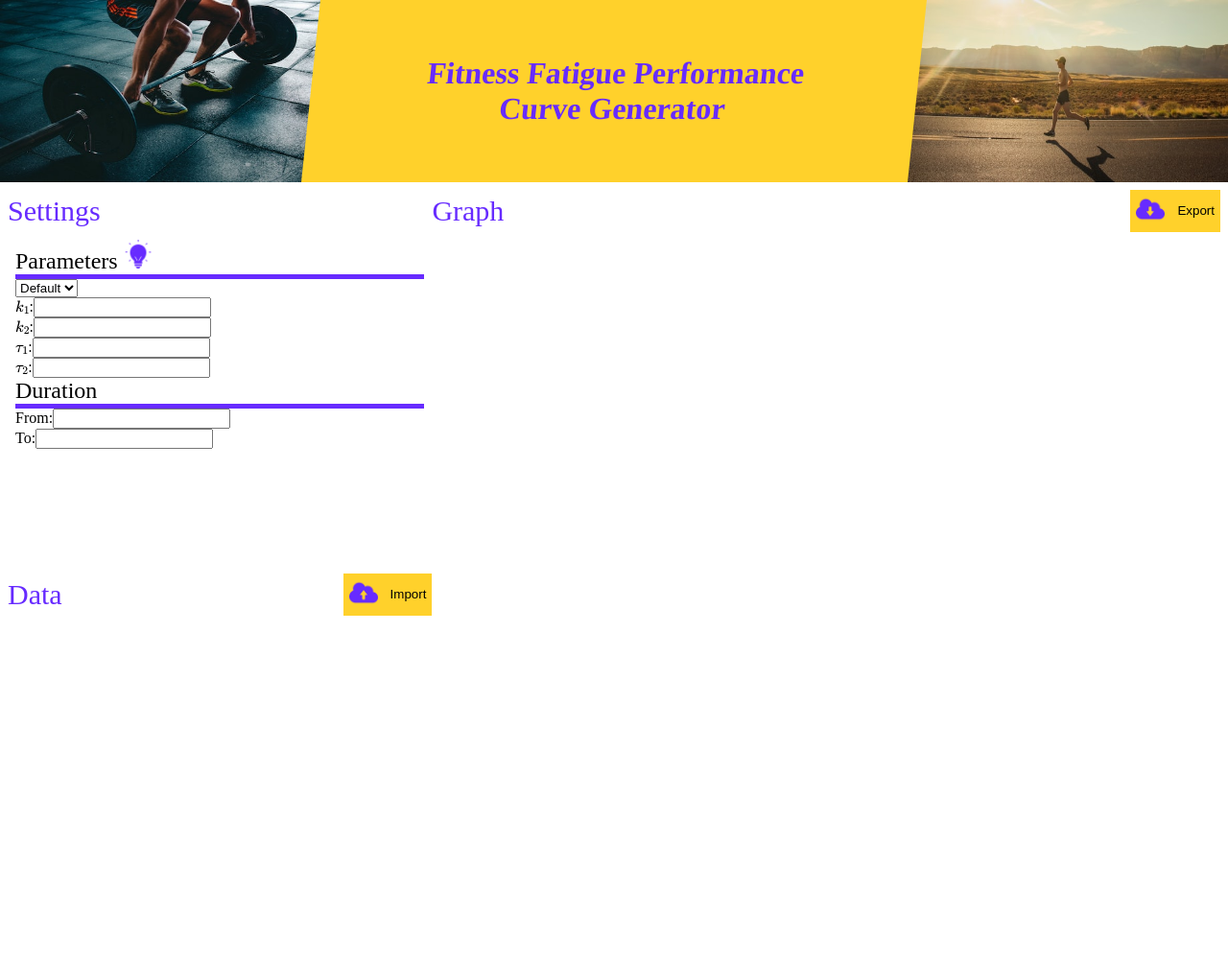
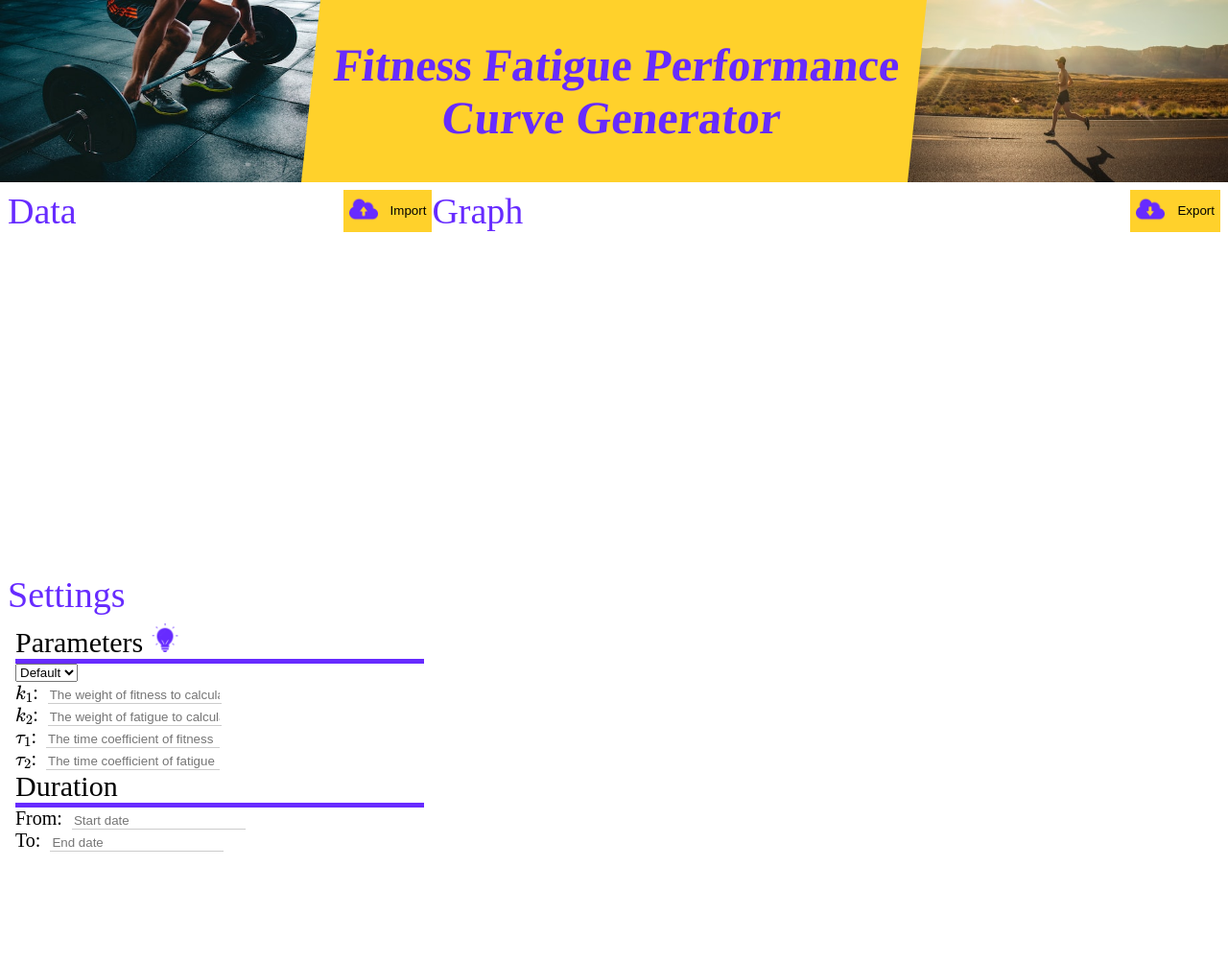
Before and after one commit to jjjkkkjjj/ff-perf, a plain HTML site: page docs/index.html in a window 1280 px wide. Shown: the whole page at 96% size. Drawn offline with nearby package versions, Linux system fonts and the light colour scheme; some packages are replaced by stand-ins of ours; a web font is replaced by a local one.

Commit message:
change layout

```diff
--- a/docs/css/base.css
+++ b/docs/css/base.css
@@ -9,8 +9,12 @@
     --title-height: 190px;
     --title-image-width: 348px;
     --block-height: 44px;
-    --block-fontsize: 30px;
-    --sethead-fontsize: 24px;
+
+    /* font size */
+    --title-fontsize: 24px;
+    --block-fontsize: 38px;
+    --sethead-fontsize: 30px;
+    --param-fontsize: 20px;
 
     /* margin */
     --main-margin: 8px;
@@ -81,3 +85,15 @@ button.icontxt::after {
     display: none;
 }
 */
+
+/* input */
+div.inptxt {
+    font-size: var(--param-fontsize);
+}
+
+label > input{
+    margin-left: 10px;
+    border: none;
+    border-bottom: 1px solid #CCC;
+
+}
--- a/docs/css/data.css
+++ b/docs/css/data.css
@@ -1,7 +1,7 @@
 section#data{
     grid-column-start: col1;
     grid-column-end: col2;
-    grid-row-start: row2;
-    grid-row-end: rowend;
+    grid-row-start: row1;
+    grid-row-end: row2;
     position: relative;
 }
--- a/docs/css/settings.css
+++ b/docs/css/settings.css
@@ -1,8 +1,8 @@
 section#settings{
     grid-column-start: col1;
     grid-column-end: col2;
-    grid-row-start: row1;
-    grid-row-end: row2;
+    grid-row-start: row2;
+    grid-row-end: rowend;
     position: relative;
 }
 
@@ -41,8 +41,8 @@ header.sethead > .bar{
 #paramtips {
     grid-column-start: col1;
     grid-column-end: col2;
-    grid-row-start: row1;
-    grid-row-end: row2;
+    grid-row-start: row2;
+    grid-row-end: rowend;
     position: relative;
 
     width: fit-content;
@@ -53,3 +53,7 @@ header.sethead > .bar{
     background-color: aliceblue;
     z-index: 2;
 }
+/*ここからああああ*/
+#input-param {
+    width: inherit;
+}
--- a/docs/css/title.css
+++ b/docs/css/title.css
@@ -24,6 +24,7 @@ header.titletxt{
     height: inherit;
     top: 0px;
     margin: 0px;
+    font-size: var(--title-fontsize);
 
     display: flex;
     align-items: center;
--- a/docs/index.html
+++ b/docs/index.html
@@ -39,6 +39,12 @@
     </main>
 
     <div class="grid">
+        <!-- Data -->
+        <section class='block blkwbtn' id='data'>
+            <span>Data</span>
+            <button class='icontxt' id='import' onclick="showSum()">Import</button>
+        </section>
+
         <!-- Settings -->
         <summary class="tips" id="paramtips">
             <ul>
@@ -64,17 +70,17 @@
                 </header>
                 <select name="parameters" id="selparams"></select>
                 <!-- Paramter fields -->
-                <div class='input-param'>
-                    <label>$k_1$:<input type="text"></label>
+                <div class='inptxt' id='input-param'>
+                    <label>$k_1$:<input type="text" placeholder="The weight of fitness to calculate performance"></label>
                 </div>
-                <div class='input-param'>
-                    <label>$k_2$:<input type="text"></label>
+                <div class='inptxt' id='input-param'>
+                    <label>$k_2$:<input type="text" placeholder="The weight of fatigue to calculate performance"></label>
                 </div>
-                <div class='input-param'>
-                    <label>$\tau_1$:<input type="text"></label>
+                <div class='inptxt' id='input-param'>
+                    <label>$\tau_1$:<input type="text" placeholder="The time coefficient of fitness"></label>
                 </div>
-                <div class='input-param'>
-                    <label>$\tau_2$:<input type="text"></label>
+                <div class='inptxt' id='input-param'>
+                    <label>$\tau_2$:<input type="text" placeholder="The time coefficient of fatigue"></label>
                 </div>
 
                 <!-- Header -->
@@ -83,19 +89,13 @@
                     <div class="bar"></div>
                 </header>
                 <!-- Duration fields -->
-                <div class='input-param'>
-                    <label>From:<input type="text"></label>
+                <div class='inptxt' id='input-param'>
+                    <label>From:<input type="text" placeholder="Start date"></label>
                 </div>
-                <div class='input-param'>
-                    <label>To:<input type="text"></label>
+                <div class='inptxt' id='input-param'>
+                    <label>To:<input type="text" placeholder="End date"></label>
                 </div>
             </div>
-        </section>
-
-        <!-- Data -->
-        <section class='block blkwbtn' id='data'>
-            <span>Data</span>
-            <button class='icontxt' id='import' onclick="showSum()">Import</button>
         </section>
 
         <!-- Graph -->
```
